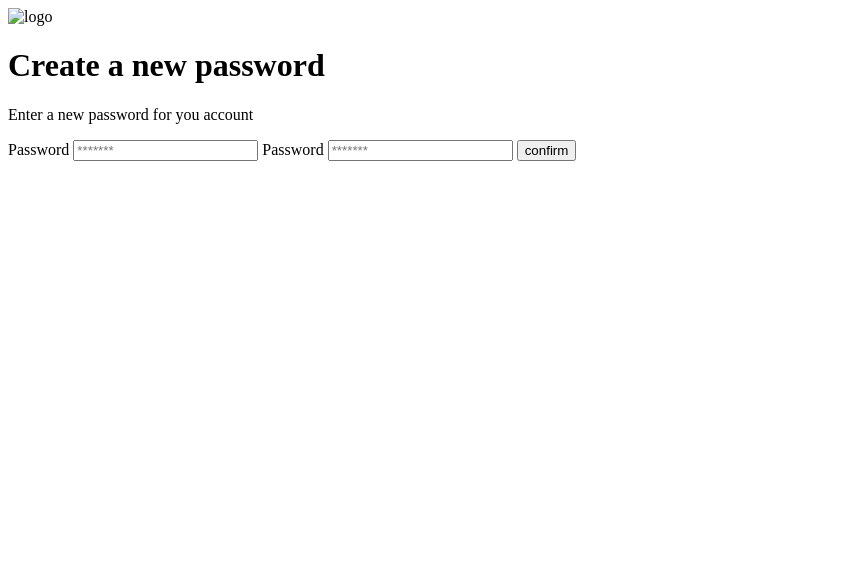
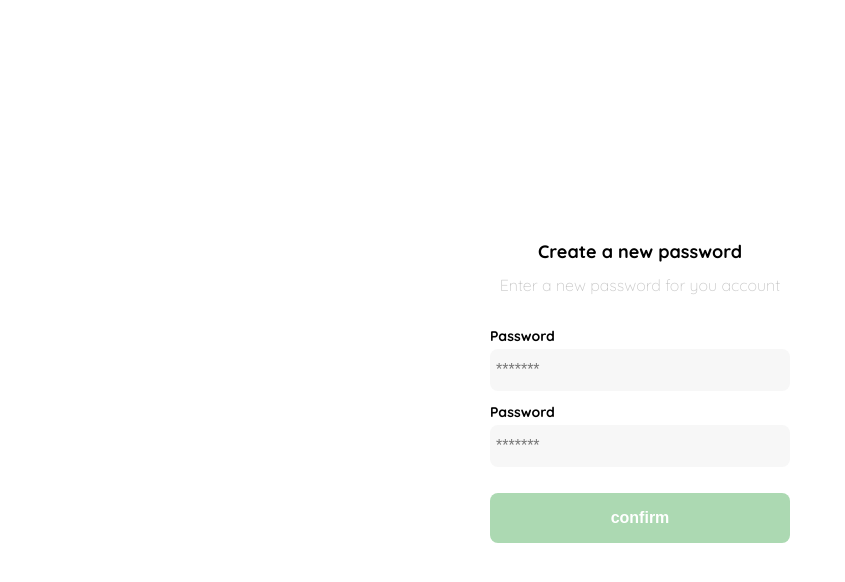
Before and after one commit to xkaperx/Practica_Platzi, a plain HTML site: page clase1.html in a window 1280 px wide. Shown: the whole page, without its empty margins (0-845 px from the left). Drawn offline with Linux system fonts and the light colour scheme.

Commit message:
Se agregaron los estilos al boton de ingreso y el diseño respomsive del logo

```diff
--- a/clase1.html
+++ b/clase1.html
@@ -1,15 +1,104 @@
 <!DOCTYPE html>
 <html lang="en">
 <head>
+    <link rel="preconnect" href="https://fonts.googleapis.com">
+    <link rel="preconnect" href="https://fonts.gstatic.com" crossorigin>
+    <link href="https://fonts.googleapis.com/css2?family=Quicksand:wght@300;500;700&display=swap" rel="stylesheet">
     <meta charset="UTF-8">
     <meta http-equiv="X-UA-Compatible" content="IE=edge">
     <meta name="viewport" content="width=device-width, initial-scale=1.0">
     <title>Document</title>
+    <style>
+        :root{
+            --white: #FFFFFF;
+    --black: #000000;
+    --dark: #232830;
+    --very-light-pink: #C7C7C7;
+    --text-input-field: #F7F7F7;
+    --hospital-green: #ACD9B2;
+    --sm: 14px;
+    --md: 16px;
+    --lg: 18px;
+        }
+        body{
+            margin: 0;
+            font-family: 'Quicksand', sans-serif;
+        }
+        .login{
+            width: 100%;
+            height: 100vh;
+            display: grid;
+            place-items: center;
+        }
+        .form-container{
+            display: grid;
+            grid-template-rows: 1fr auto;
+            width: 300px;
+        }
+        .logo{
+            width: 150px;
+            margin-bottom: 50px;
+            justify-self: center;
+            display: none;
+        }
+        .title{
+            font-size: var(--lg);
+            margin-bottom: 12px;
+            text-align: center;
+        }
+        .subtitle{
+            color: var(--very-light-pink);
+            font-size: var(--md);
+            font-weight: 300;
+            margin-top: 0;
+            margin-bottom: 32px;
+            text-align: center;
+        }
+        .form{
+            display: flex;
+            flex-direction: column;
+        }
+        .label{
+            font-size: var(--sm);
+            font-weight: bold;
+            margin-bottom: 4px;
+        }
+        .input{
+            background-color: var(--text-input-field);
+            border: none;
+            border-radius: 8px;
+            height: 30px;
+            font-size: var(--md);
+            padding: 6px;
+            margin-bottom: 12px;
+        }
+        .primary-button{
+            background-color: var(--hospital-green);
+            border-radius: 8px;
+            border: none;
+            color: var(--white);
+            width: 100%;
+            cursor: pointer;
+            font-size: var(--md);
+            font-weight: bold;
+            height: 50px;
+        }
+        .login-button{
+            margin-top: 14px;
+            margin-bottom: 30px;
+        }
+        @media(max-width: 640px){
+            .logo{
+                display: block;
+            }
+        }
+
+    </style>
 </head>
 <body>
     <div class="login">
     <div class="form-container">
-        <img src="" alt="logo" class="logo">
+        <img src="./logos/logo_yard_sale.svg" alt="logo" class="logo">
 
         <h1 class="title">Create a new password</h1>
         <p class="subtitle">Enter a new password for you account</p>
```
